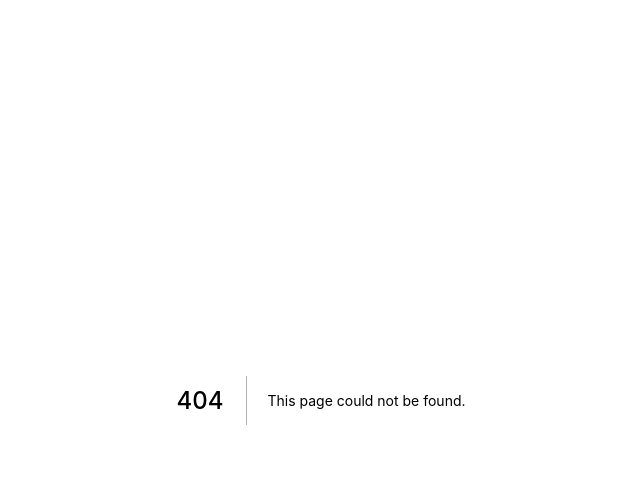
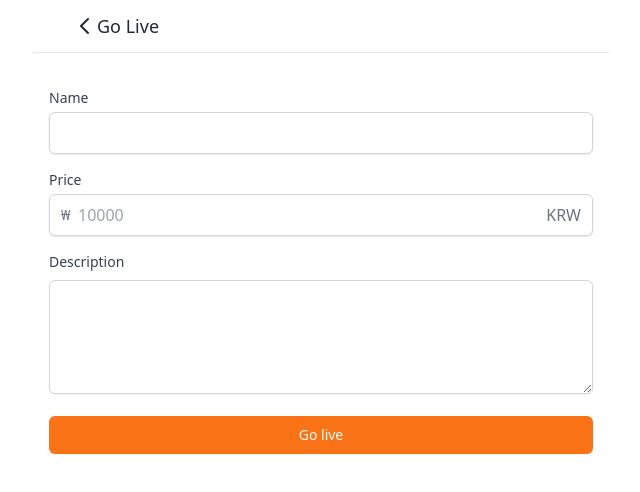
Before and after one commit to PanicBear/IWIL-carrot-market, a Next.js app: page /streams/create in a window 1280 px wide. Before the commit this address had no page. Shown: the top 492 px of the page, without its empty margins (319-959 px from the left). Built offline with nearby package versions, Linux system fonts and the light colour scheme.

Commit message:
feat(create stream): add model and form

```diff
--- a/pages/live/create.tsx
+++ /dev/null
@@ -1,17 +0,0 @@
-import type { NextPage } from 'next';
-import { Button, Input, Layout, TextArea } from '@components/index';
-
-const Create: NextPage = () => {
-  return (
-    <Layout canGoBack title="Go Live">
-      <form className="space-y-4 py-10 px-4">
-        <Input name="name" label="Name" required />
-        <Input name="price" label="Price" placeholder="10000" kind="price" required />
-        <TextArea name="description" label="Description" />
-        <Button text="Go live" />
-      </form>
-    </Layout>
-  );
-};
-
-export default Create;
--- /dev/null
+++ b/pages/streams/create.tsx
@@ -0,0 +1,59 @@
+import { Stream } from '.prisma/client';
+import { Button, Input, Layout, TextArea } from '@components/index';
+import { useMutation } from '@libs/client';
+import type { NextPage } from 'next';
+import { useRouter } from 'next/router';
+import { useEffect } from 'react';
+import { useForm, useFormState } from 'react-hook-form';
+
+interface CreateForm {
+  name: string;
+  price: string;
+  description: string;
+}
+interface CreateResponse {
+  ok: boolean;
+  stream: Pick<Stream, 'id'>;
+}
+
+const Create: NextPage = () => {
+  const router = useRouter();
+  const { register, handleSubmit } = useForm<CreateForm>();
+  const [createStream, { loading, data, error }] = useMutation<CreateResponse>('/api/streams');
+
+  const onValid = (data: CreateForm) => {
+    if (!data || loading) return;
+    createStream(data);
+  };
+
+  useEffect(() => {
+    if (data && data.ok) {
+      router.push(`/streams/${data.stream.id}`);
+    }
+  }, [data, router]);
+
+  return (
+    <Layout canGoBack title="Go Live">
+      <form onSubmit={handleSubmit(onValid)} className="space-y-4 py-10 px-4">
+        <Input register={register('name', { required: true })} type="text" name="name" label="Name" required />
+        <Input
+          register={register('price', { required: true })}
+          type="number"
+          name="price"
+          label="Price"
+          placeholder="10000"
+          kind="price"
+          required
+        />
+        <TextArea
+          register={register('description', { required: true, minLength: 5 })}
+          name="description"
+          label="Description"
+        />
+        <Button text={loading ? 'Loading' : 'Go live'} />
+      </form>
+    </Layout>
+  );
+};
+
+export default Create;
```
Also changed, not shown: 1 other file (tests, documents, lock files or other folders).
